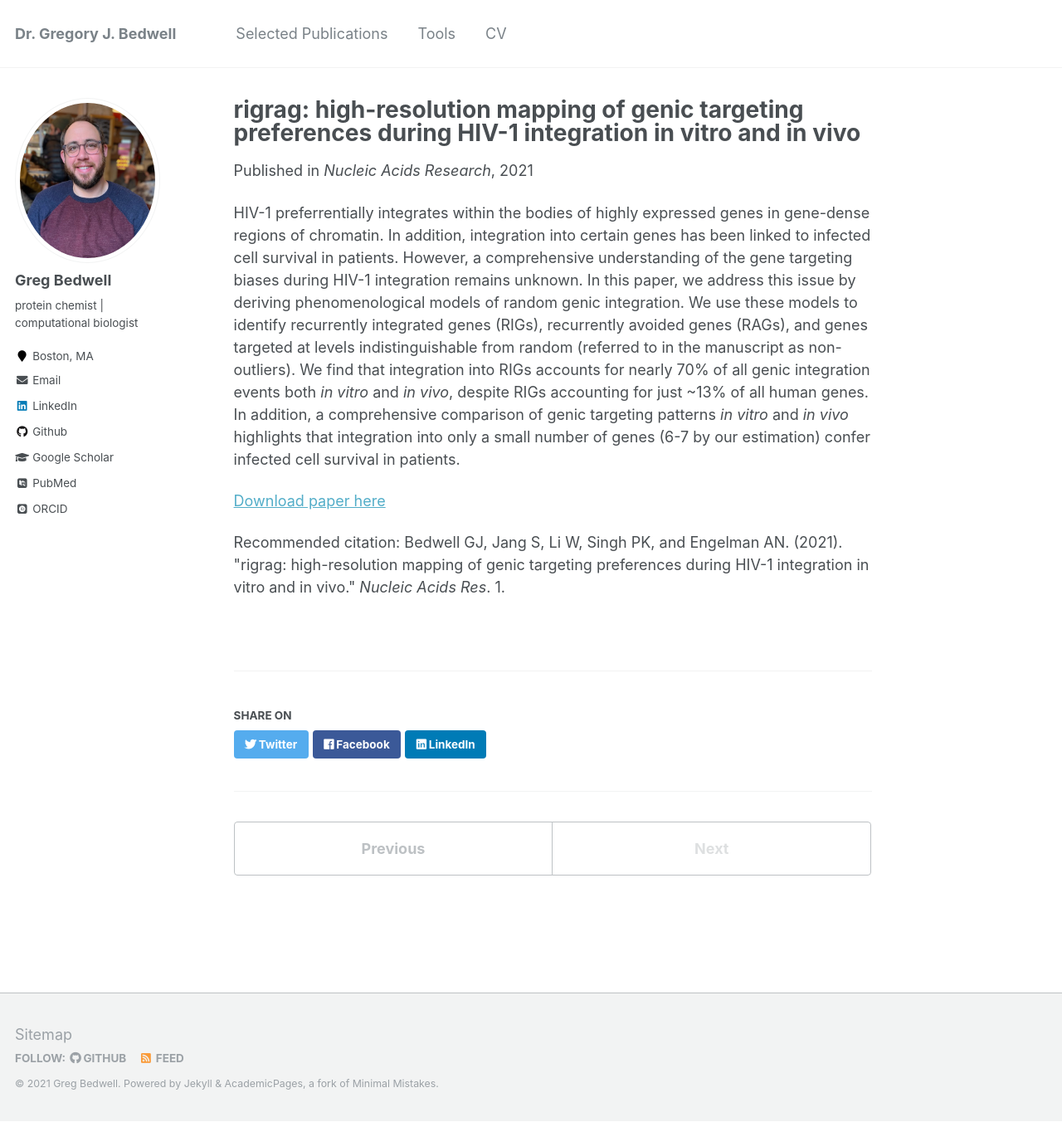
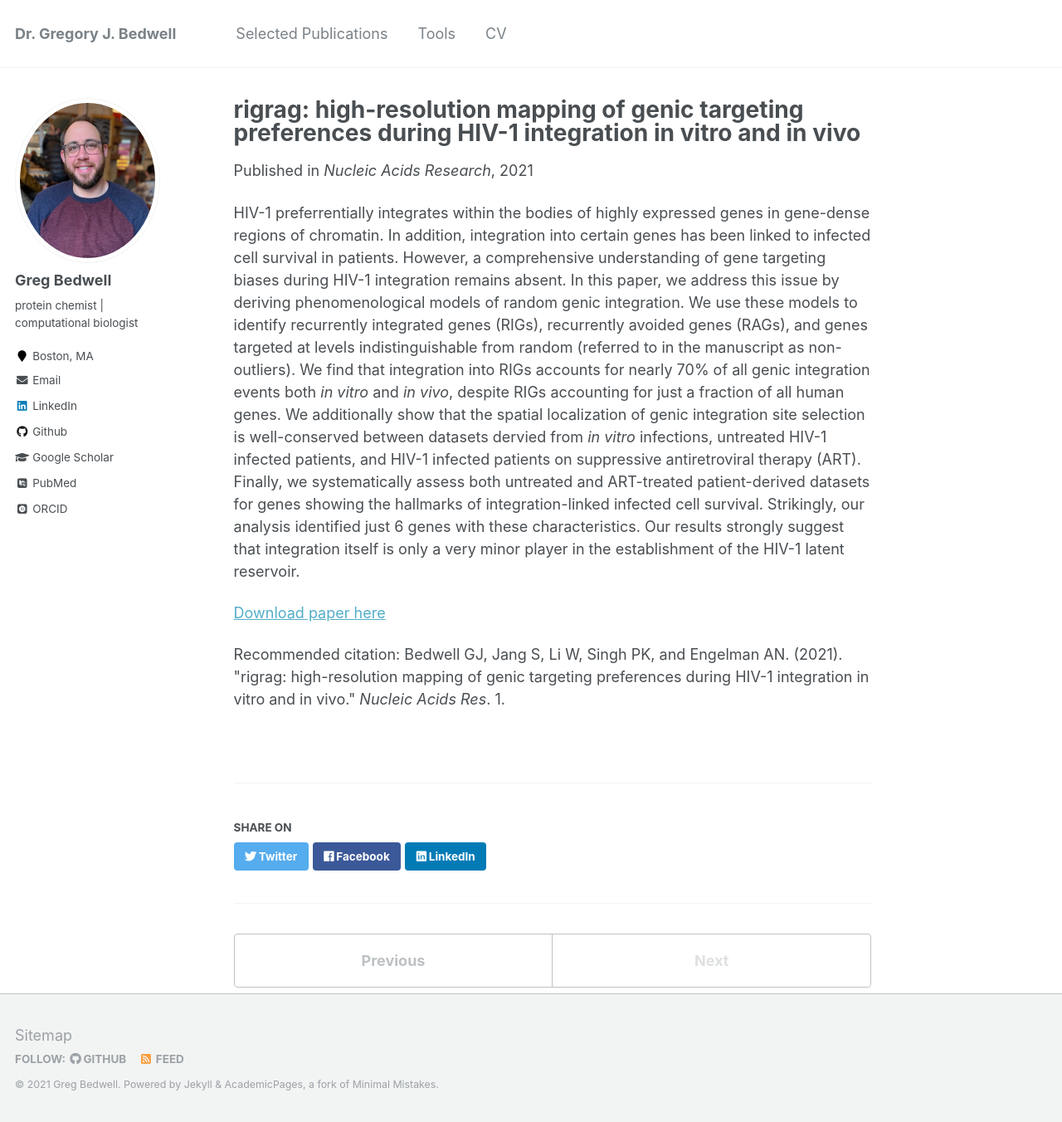
Before and after one commit to gbedwell/gbedwell.github.io, a Jekyll site: the page built from _publications/genic-integration-landscape.md, in a window 1280 px wide and 1352 px high. Shown: the whole window at 83% size. Built offline with Jekyll 4.4.1, drawn with Linux system fonts in a browser that asks for light colours; some web fonts are replaced.

Commit message:
Updated rigrag summary

```diff
--- a/_publications/genic-integration-landscape.md
+++ b/_publications/genic-integration-landscape.md
@@ -6,7 +6,7 @@ excerpt: 'This paper describes the derivation and utilization of phenomenologica
 date: 2021-06-22
 venue: 'Nucleic Acids Research'
 ---
-HIV-1 preferrentially integrates within the bodies of highly expressed genes in gene-dense regions of chromatin. In addition, integration into certain genes has been linked to infected cell survival in patients. However, a comprehensive understanding of the gene targeting biases during HIV-1 integration remains unknown. In this paper, we address this issue by deriving phenomenological models of random genic integration. We use these models to identify recurrently integrated genes (RIGs), recurrently avoided genes (RAGs), and genes targeted at levels indistinguishable from random (referred to in the manuscript as non-outliers). We find that integration into RIGs accounts for nearly 70% of all genic integration events both <i>in vitro</i> and <i>in vivo</i>, despite RIGs accounting for just ~13% of all human genes. In addition, a comprehensive comparison of genic targeting patterns <i>in vitro</i> and <i>in vivo</i> highlights that integration into only a small number of genes (6-7 by our estimation) confer infected cell survival in patients.
+HIV-1 preferrentially integrates within the bodies of highly expressed genes in gene-dense regions of chromatin. In addition, integration into certain genes has been linked to infected cell survival in patients. However, a comprehensive understanding of gene targeting biases during HIV-1 integration remains absent. In this paper, we address this issue by deriving phenomenological models of random genic integration. We use these models to identify recurrently integrated genes (RIGs), recurrently avoided genes (RAGs), and genes targeted at levels indistinguishable from random (referred to in the manuscript as non-outliers). We find that integration into RIGs accounts for nearly 70% of all genic integration events both <i>in vitro</i> and <i>in vivo</i>, despite RIGs accounting for just a fraction of all human genes. We additionally show that the spatial localization of genic integration site selection is well-conserved between datasets dervied from <i>in vitro</i> infections, untreated HIV-1 infected patients, and HIV-1 infected patients on suppressive antiretroviral therapy (ART). Finally, we systematically assess both untreated and ART-treated patient-derived datasets for genes showing the hallmarks of integration-linked infected cell survival. Strikingly, our analysis identified just 6 genes with these characteristics. Our results strongly suggest that integration itself is only a very minor player in the establishment of the HIV-1 latent reservoir.
 
 [Download paper here](http://gbedwell.github.io/files/genic-integration-landscape.pdf)
 
```
